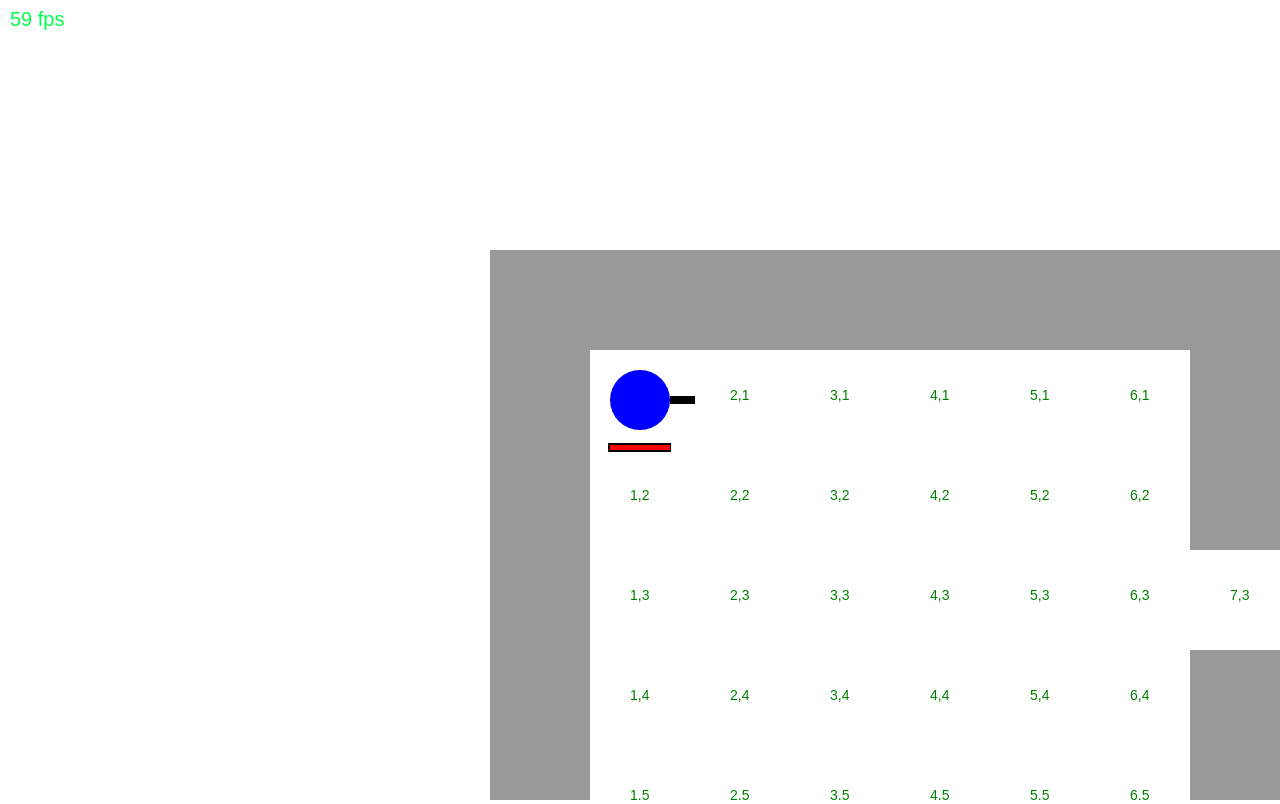
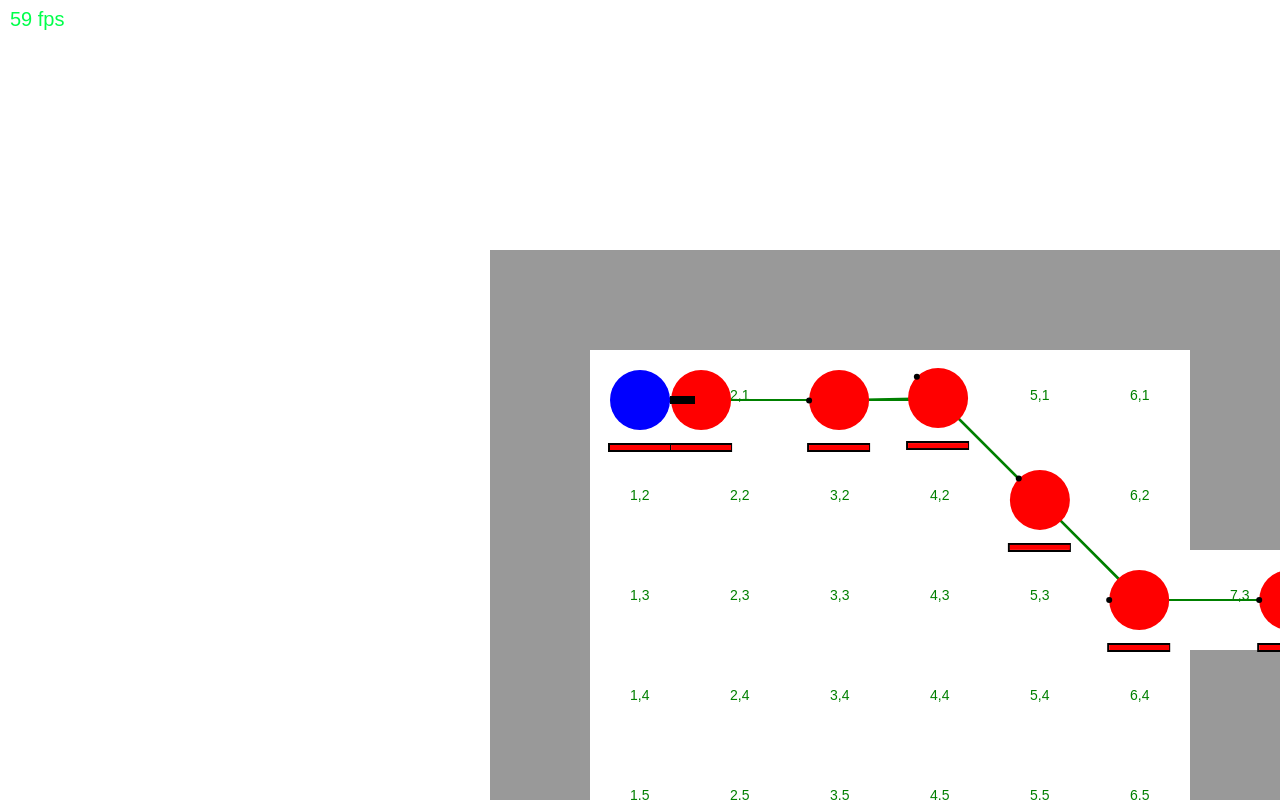
Before and after one commit to Reddan61/2dGame, a website built with webpack: page public/index.html in a window 1280 px wide. Built offline with nearby package versions, Linux system fonts and the light colour scheme.

Commit message:
pathfinder chunks

```diff
--- a/src/Bullets/Bullet.ts
+++ b/src/Bullets/Bullet.ts
@@ -1,5 +1,5 @@
 import { Camera } from "@/Camera"
-import { GameMap } from '@/GameMap';
+import { GameMap } from '@/GameMap'
 
 export class Bullet  {
     X:number
--- a/src/Enemy.ts
+++ b/src/Enemy.ts
@@ -16,9 +16,15 @@ export class Enemy {
     MAXHEALTH: number
     DAMAGE:number
 
+    nearportals = [] as string[]
+    private lastPositionChunk = ""
+
+
     private findpathParts = {
         start:"",
         end:"",
+        pathPortals: [] as string[],
+        pathToPortal : [] as string[],
         convertedPath: [] as string[]
     }
     private lastAtack = 0
@@ -51,10 +57,10 @@ export class Enemy {
 
     attack(player:Player) {
         const now = performance.now() / 1000
-        if(this.attackSpeed +  this.lastAtack <= now) {
-            player.getDamage(this.DAMAGE)
-            this.lastAtack = now
-        }
+        // if(this.attackSpeed +  this.lastAtack <= now) {
+        //     player.getDamage(this.DAMAGE)
+        //     this.lastAtack = now
+        // }
     }
 
     moveTo(x: number, y: number)  {
@@ -101,8 +107,15 @@ export class Enemy {
         ctx.fillRect(x - this.RADIUS,y + this.RADIUS + 15, percentHealthBarWidth, 5)
     }
 
+    checkChunk(gameMap:GameMap) {
+        const x = Math.floor(this.X / gameMap.TILESIZE)
+        const y = Math.floor(this.Y / gameMap.TILESIZE)
+        const chunk = gameMap.getChunkNumber(x,y)
+
+        this.nearportals = gameMap.setPathToPortalsFromTileOneChunk(x,y)
+    }
+
     findPath(canMoveMap: ([number,number]|null)[][],player:Player, gameMap:GameMap,ctx:CanvasRenderingContext2D,camera:Camera) {
-        const graph = {...gameMap.graph}
         const occupiedСells = EnemyController.getPositionOtherEnemys(this)
 
         const startXIndex = Math.floor(this.X / gameMap.TILESIZE)
@@ -117,9 +130,14 @@ export class Enemy {
         const start = `${startXIndex},${startYIndex}`
         const end = `${endXIndex},${endYIndex}`
 
-        const occupiedСellsWithOutEnd = occupiedСells.filter( el => {
-            return el !== end
-        })
+        const xStartChunk = Math.floor(startXIndex / gameMap.chunkW)
+        const yStartChunk = Math.floor(startYIndex / gameMap.chunkH)
+
+        const xEndChunk = Math.floor(endXIndex / gameMap.chunkW)
+        const yEndChunk = Math.floor(endYIndex / gameMap.chunkH)
+
+        const startChunk = `${xStartChunk},${yStartChunk}`
+        const endChunk = `${xEndChunk},${yEndChunk}`
 
 
         const distToPlayer = Math.sqrt((player.X - this.X)**2 + (player.Y - this.Y)**2)
@@ -131,22 +149,77 @@ export class Enemy {
             return
         }
 
-        // if(start !== this.findpathParts.start || end !== this.findpathParts.end) {
-        if(end !== this.findpathParts.end) {
-            // const [isFoundWithOccupied,newConvertedPathWithOccupied] = this.AStar(graph,canMoveMap,gameMap,start,end,occupiedСellsWithOutEnd)
 
-            const [isFound,newConvertedPath] = AStar(graph,canMoveMap,gameMap,start,end,[])
+        if(end !== this.findpathParts.end ) {
+            this.checkChunk(gameMap)
 
-            // if(!isFoundWithOccupied) {
-            //     const [isFound,newConvertedPath] = this.AStar(graph,canMoveMap,gameMap,start,end,[])
-            //     if(isFound) {
-                    this.findpathParts.convertedPath = newConvertedPath
-            //     } else {
-            //         this.findpathParts.convertedPath = newConvertedPathWithOccupied
-            //     }
-            // } else {
-            //     this.findpathParts.convertedPath = newConvertedPathWithOccupied
-            // }
+            const newGraph = {
+                ...gameMap.portalsGraph,
+            }
+
+            for(let i = 0; i < player.nearportals.length; i++) {
+                newGraph[player.nearportals[i]] = [
+                    ... newGraph[player.nearportals[i]],
+                    [end, 1]
+                ]
+                if(newGraph[end]) {
+                    newGraph[end] = [
+                        ...newGraph[end],
+                        [player.nearportals[i], 1]
+                    ]
+                } else {
+                    newGraph[end] = [
+                        [player.nearportals[i], 1]
+                    ]
+                }
+            }
+
+            for(let i = 0; i < this.nearportals.length; i++) {
+                newGraph[this.nearportals[i]] = [
+                    ... newGraph[this.nearportals[i]],
+                    [start, 1]
+                ]
+                if(newGraph[start]) {
+                    newGraph[start] = [
+                        ...newGraph[start],
+                        [this.nearportals[i], 1]
+                    ]
+                } else {
+                    newGraph[start] = [
+                        [this.nearportals[i], 1]
+                    ]
+                }
+            }
+
+
+            this.findpathParts.convertedPath = []
+
+            const [,newPortalsPath] = AStar(newGraph,canMoveMap,gameMap,start,end,[])
+            this.findpathParts.pathPortals = newPortalsPath
+            let lastChunk = startChunk
+            let newStart = start
+
+            if(newPortalsPath[1] === end && endChunk === lastChunk) {
+                const [,newPathToPortal] =
+                    AStar(gameMap.getChunkGraph(lastChunk),canMoveMap,gameMap,newStart,newPortalsPath[1],[])
+                this.findpathParts.convertedPath = [...this.findpathParts.convertedPath,...newPathToPortal]
+            } else {
+                for(let i = 0; i < newPortalsPath.length; i++) {
+                    const splitedPortal = newPortalsPath[i].split(",")
+                    const portalChunk = gameMap.getChunkNumber(Number(splitedPortal[0]),Number(splitedPortal[1]))
+                    if(portalChunk !== lastChunk) {
+                        this.findpathParts.convertedPath = [...this.findpathParts.convertedPath,newPortalsPath[i]]
+                        lastChunk = portalChunk
+                        newStart = newPortalsPath[i]
+                        continue
+                    }
+
+                    const [,newPathToPortal] =
+                        AStar(gameMap.getChunkGraph(lastChunk),canMoveMap,gameMap,newStart,newPortalsPath[i],[])
+
+                    this.findpathParts.convertedPath = [...this.findpathParts.convertedPath,...newPathToPortal]
+                }
+            }
 
             this.findpathParts.start = start
             this.findpathParts.end = end
@@ -181,11 +254,13 @@ export class Enemy {
             return
         }
         if(!occupiedСells.includes(this.findpathParts.convertedPath[0])) {
-            if( distToPlayer > this.RADIUS + player.RADIUS + this.SPEED)
+            if( distToPlayer > this.RADIUS + player.RADIUS + this.SPEED) {
                 this.moveTo(PathX,PathY)
+            }
         }
-        if(distMeAndNextTile <= this.SPEED )
+        if(distMeAndNextTile <= this.SPEED ) {
             this.findpathParts.convertedPath.splice(0,1)
+        }
     }
 
 
--- a/src/GameMap.ts
+++ b/src/GameMap.ts
@@ -17,7 +17,7 @@ export class GameMap {
         [1,2,0,0,0,0,0,1, 1,0,0,0,0,0,0,0, 0,0,0,0,0,0,0,0, 0,0,0,0,0,0,0,0, 0,0,0,0,0,0,0,1,],
         [1,0,0,0,0,0,0,1, 1,0,0,0,0,0,0,0, 0,0,0,0,0,0,0,0, 0,0,0,0,0,0,0,0, 0,0,0,0,0,0,0,1,],
         [1,0,0,0,0,0,0,0, 0,0,0,0,0,0,0,0, 0,0,0,0,0,0,0,0, 0,0,0,0,0,0,0,0, 0,0,0,0,0,0,0,1,],
-        [1,0,0,0,0,0,0,1, 1,0,0,0,0,0,0,0, 0,0,0,0,0,0,0,0, 0,0,0,0,0,0,0,0, 0,0,0,0,0,0,3,1,],
+        [1,0,0,0,0,0,0,1, 1,0,0,3,0,0,0,0, 0,0,0,0,0,0,0,0, 0,0,0,0,0,0,0,0, 0,0,0,0,0,0,0,1,],
         [1,0,0,0,0,0,0,1, 1,0,0,0,0,0,0,0, 0,0,0,0,0,0,0,0, 0,0,0,0,0,0,0,0, 0,0,0,0,0,0,0,1,],
         [1,0,0,0,0,0,0,1, 1,0,0,0,0,0,0,0, 0,0,0,0,0,0,0,0, 0,0,0,0,0,0,0,0, 0,0,0,0,0,0,0,1,],
         [1,1,1,1,0,1,1,0, 0,0,0,0,0,0,0,0, 0,0,0,0,0,0,0,0, 0,0,0,0,0,0,0,0, 0,0,0,0,0,0,0,1,],
@@ -55,7 +55,7 @@ export class GameMap {
         [1,0,0,0,0,0,0,0, 0,0,0,0,0,0,0,0, 0,0,0,0,0,0,0,0, 0,0,0,0,0,0,0,0, 0,0,0,0,0,0,0,1,],
         [1,0,0,0,0,0,0,0, 0,0,0,0,0,0,0,0, 0,0,0,0,0,0,0,0, 0,0,0,0,0,0,0,0, 0,0,0,0,0,0,0,1,],
         [1,0,0,0,0,0,0,0, 0,0,0,0,0,0,0,0, 0,0,0,0,0,0,0,0, 0,0,0,0,0,0,0,0, 1,0,0,0,0,0,0,1,],
-        [1,0,0,0,0,0,0,0, 0,0,0,0,0,0,0,0, 0,0,0,0,0,0,0,0, 0,0,0,0,0,0,0,0, 1,0,0,0,0,0,3,1,],
+        [1,0,0,0,0,0,0,0, 0,0,0,0,0,0,0,0, 0,0,0,0,0,0,0,0, 0,0,0,0,0,0,0,0, 1,0,0,0,0,0,0,1,],
         [1,1,1,1,1,1,1,1, 1,1,1,1,1,1,1,1, 1,1,1,1,1,1,1,1, 1,1,1,1,1,1,1,1, 1,1,1,1,1,1,1,1,]
     ]
 
@@ -69,11 +69,16 @@ export class GameMap {
     bigGraph = {} as {
         [XandY:string]:string[]
     }
+
     portalsGraph = {} as {
         [XandY:string]:[string,number][]
     }
 
-    chunkGraph = {} as {
+    chunkPortals = {} as {
+        [XandY:string]: string[]
+    }
+
+    private chunkGraph = {} as {
         [XandYChunk:string]: {
             [XandY:string] : [string,number][]
         }
@@ -159,22 +164,18 @@ export class GameMap {
             [-1,1],[0,1],[1,1],
         ]
 
-        const chunkPortals = {} as {
-            [XandY:string]: string[]
-        }
-
         const addToGraphPortals = (x:number,y:number,x2:number,y2:number) => {
             const xChunkNumber = Math.floor(x / this.chunkW)
             const yChunkNumber = Math.floor(y / this.chunkH)
 
-            if(chunkPortals[`${xChunkNumber},${yChunkNumber}`] ) {
-                if(!chunkPortals[`${xChunkNumber},${yChunkNumber}`].includes(`${x},${y}`))
-                    chunkPortals[`${xChunkNumber},${yChunkNumber}`] = [
-                        ...chunkPortals[`${xChunkNumber},${yChunkNumber}`],
+            if(this.chunkPortals[`${xChunkNumber},${yChunkNumber}`] ) {
+                if(!this.chunkPortals[`${xChunkNumber},${yChunkNumber}`].includes(`${x},${y}`))
+                    this.chunkPortals[`${xChunkNumber},${yChunkNumber}`] = [
+                        ...this.chunkPortals[`${xChunkNumber},${yChunkNumber}`],
                         `${x},${y}`
                     ]
             } else {
-                chunkPortals[`${xChunkNumber},${yChunkNumber}`] = [
+                this.chunkPortals[`${xChunkNumber},${yChunkNumber}`] = [
                     `${x},${y}`
                 ]
             }
@@ -371,18 +372,18 @@ export class GameMap {
             }
         }
 
-        const chunkPortalskeys = Object.keys(chunkPortals)
+        const chunkPortalskeys = Object.keys(this.chunkPortals)
 
         //поиск пути из портала в другие порталы этого чанка
         for(let i = 0; i < chunkPortalskeys.length; i++) {
-            for(let j = 0; j < chunkPortals[chunkPortalskeys[i]].length; j++) {
-                const start = chunkPortals[chunkPortalskeys[i]][j]
+            for(let j = 0; j < this.chunkPortals[chunkPortalskeys[i]].length; j++) {
+                const start = this.chunkPortals[chunkPortalskeys[i]][j]
 
                 if(!this.isCurrentChunk(chunkPortalskeys[i],start))
                     continue
 
-                for(let g = 0; g < chunkPortals[chunkPortalskeys[i]].length; g++) {
-                    const end = chunkPortals[chunkPortalskeys[i]][g]
+                for(let g = 0; g < this.chunkPortals[chunkPortalskeys[i]].length; g++) {
+                    const end = this.chunkPortals[chunkPortalskeys[i]][g]
 
                     if(j === g && !this.isCurrentChunk(chunkPortalskeys[i],end))
                         continue
@@ -402,19 +403,24 @@ export class GameMap {
             }
         }
 
-        // this.getChunkGraph("4,4")
+        EnemyController.setSpawnPoints(spawns)
+        // console.log('chunks graph')
+        // console.log(this.bigGraph)
+        // console.log('portals graph')
+        // console.log(this.portalsGraph)
+        // console.log('graph')
+        // console.log(this.graph)
+        // console.log('wall map')
+        // console.log(this.wall_map)
+        // console.log('empty map')
+        // console.log(this.empty_tile)
+    }
 
-        EnemyController.setSpawnPoints(spawns)
-        console.log('chunks graph')
-        console.log(this.bigGraph)
-        console.log('portals graph')
-        console.log(this.portalsGraph)
-        console.log('graph')
-        console.log(this.graph)
-        console.log('wall map')
-        console.log(this.wall_map)
-        console.log('empty map')
-        console.log(this.empty_tile)
+    getChunkNumber(xTile:number,yTile:number) {
+        const xChunkNumber = Math.floor(xTile / this.chunkW)
+        const yChunkNumber = Math.floor(yTile / this.chunkH)
+
+        return `${xChunkNumber},${yChunkNumber}`
     }
 
     isCurrentChunk(currentChunk:string,position:string) {
@@ -433,6 +439,35 @@ export class GameMap {
         if(xSC === xChunkNumber && ySC === yChunkNumber)
             return true
         return false
+    }
+
+    setPathToPortalsFromTileOneChunk(xTile:number,yTile:number) {
+        const currentChunk = this.getChunkNumber(xTile,yTile)
+
+        const start = `${xTile},${yTile}`
+
+        const arr = [] as string[]
+
+        for(let i = 0; i < this.chunkPortals[currentChunk].length; i++) {
+            const end = this.chunkPortals[currentChunk][i]
+
+            if(start === end) {
+                arr.push(this.chunkPortals[currentChunk][i])
+                continue
+            }
+            const [ isFound, ] = AStar(
+                this.getChunkGraph(currentChunk),
+                this.empty_tile,
+                this,
+                start, end,[]
+            )
+
+            if(isFound) {
+                arr.push(this.chunkPortals[currentChunk][i])
+            }
+        }
+
+        return arr
     }
 
     getChunkGraph(chunk:string) {
--- a/src/Player.ts
+++ b/src/Player.ts
@@ -2,6 +2,7 @@ import { Weapon } from './Weapon/Weapon';
 import { EnemyController } from './EnemyController';
 import { GameMap } from './GameMap';
 import { Camera } from './Camera';
+import { AStar } from './utils/aStar';
 
 export class Player{
     X:number
@@ -13,6 +14,10 @@ export class Player{
     currentWeapon: Weapon
     MAXHEALTH = 100
     private HEALTH = this.MAXHEALTH
+
+    private lastPosition = ""
+    private lastPositionChunk = ""
+    nearportals = [] as string[]
 
     movementKeys = {} as {[code: string]: boolean}
 
@@ -28,6 +33,18 @@ export class Player{
     setPosition(x: number, y: number)  {
         this.X = x
         this.Y = y
+    }
+
+    checkChunk(gameMap:GameMap) {
+        const x = Math.floor(this.X / gameMap.TILESIZE)
+        const y = Math.floor(this.Y / gameMap.TILESIZE)
+        const chunk = gameMap.getChunkNumber(x,y)
+
+        if(this.lastPositionChunk !== chunk) {
+            this.lastPositionChunk = chunk
+
+            this.nearportals = gameMap.setPathToPortalsFromTileOneChunk(x,y)
+        }
     }
 
     get health() {
--- a/src/index.ts
+++ b/src/index.ts
@@ -29,7 +29,7 @@ let player = new Player(0,0,30,"blue",5,weapon)
 
 map.convertTextMapToWorldMap(player)
 camera.setPosition(player.X, player.Y)
-EnemyController.setNumberEnemy(0)
+EnemyController.setNumberEnemy(10)
 
 
 
@@ -53,6 +53,7 @@ const GameLoop = () => {
     }
 
     player.movement(map)
+    player.checkChunk(map)
     player.shoot()
     camera.setPosition(player.X, player.Y)
     map.renderMap(ctx,camera)
--- a/styles/styles.scss
+++ b/styles/styles.scss
@@ -1,9 +1,11 @@
 * {
     margin: 0;
     padding: 0;
+    border: 0;
 }
 
 body {
     width: 100vw;
     height: 100vh;
+    overflow: hidden;
 }
```
